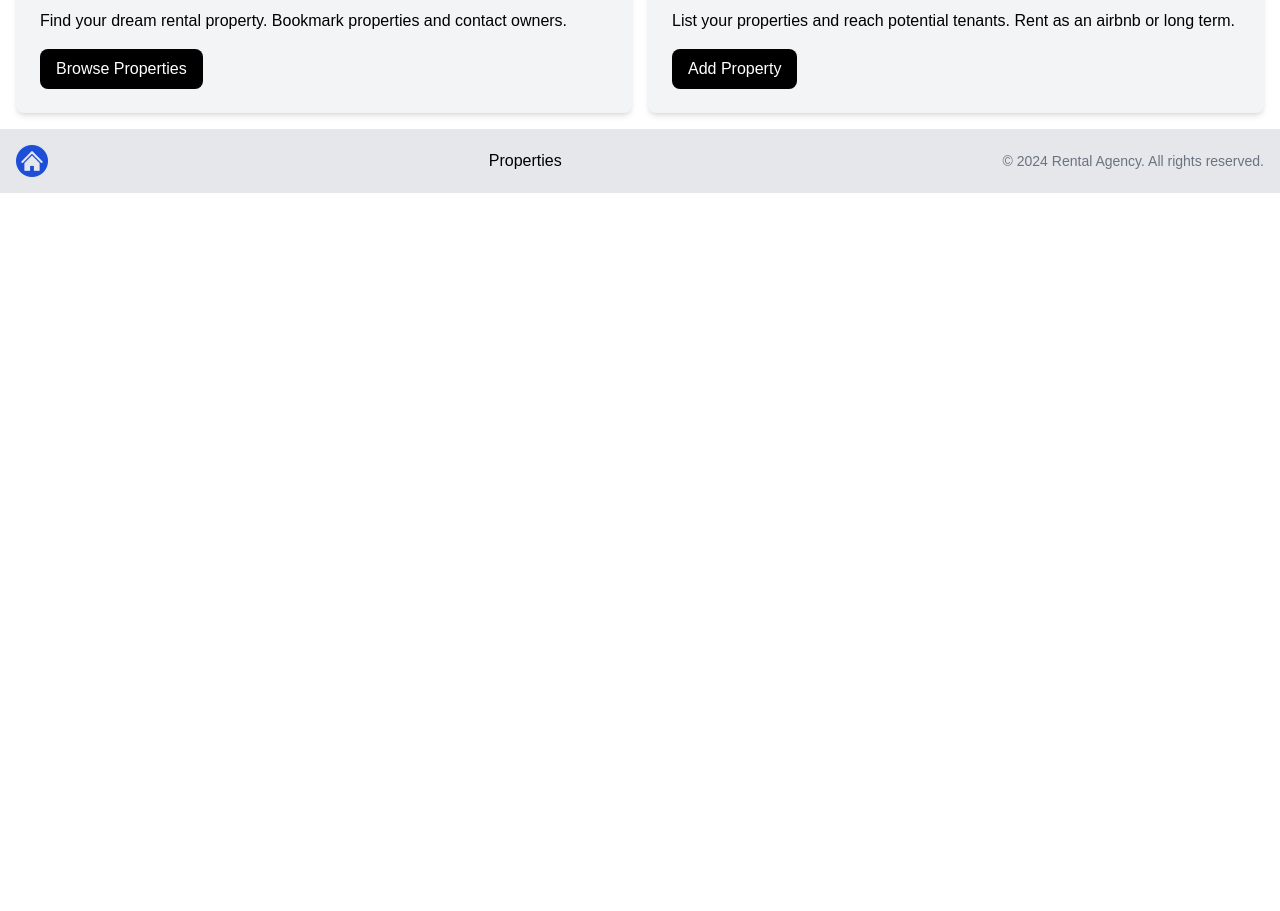
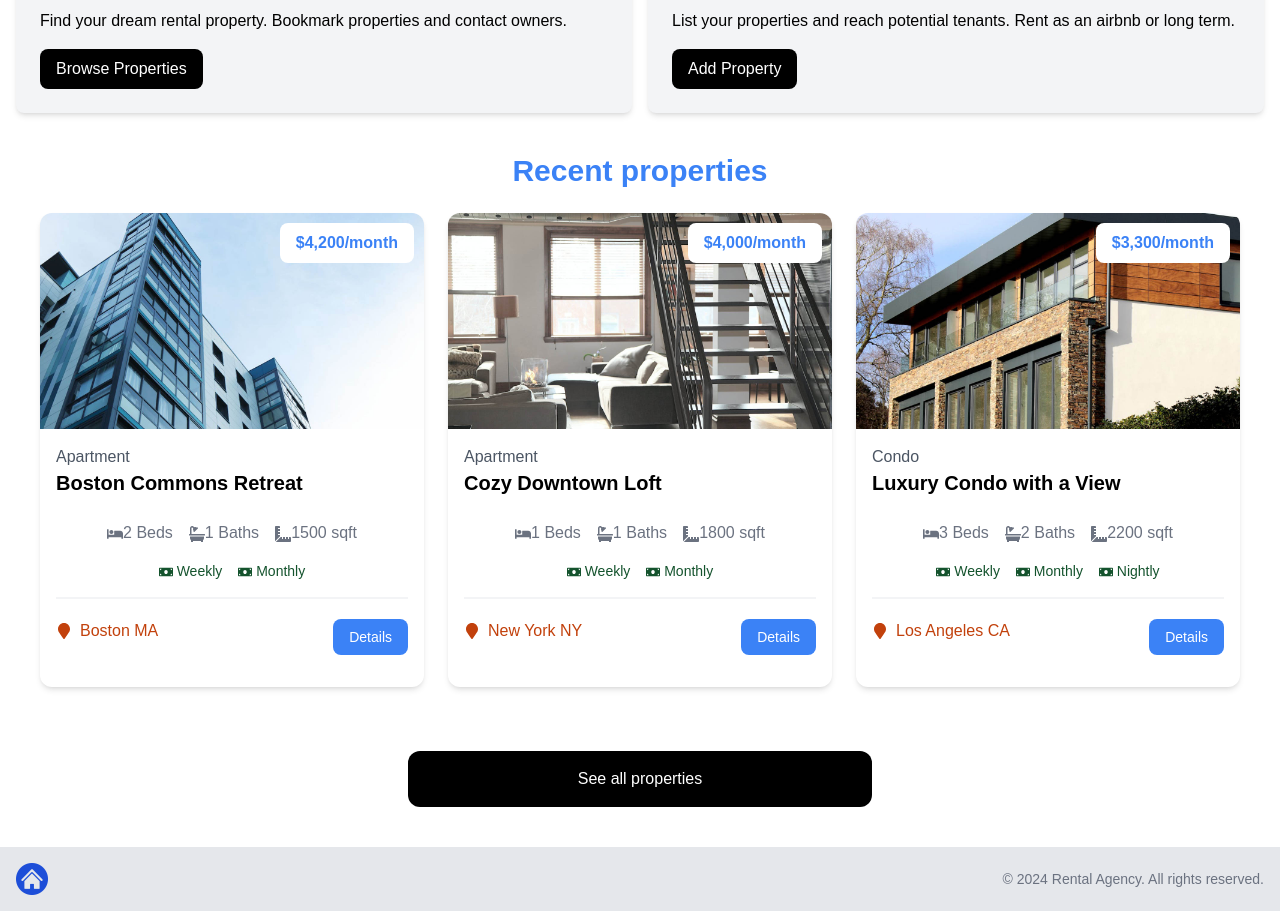
Before and after one commit to MajaMarkiewicz/rental-agency-next, a Next.js app: page / in a window 1280 px wide. Shown: the part 508-1419 px from the top of the page. Before the commit the page ends 800 px from the top, so only its background shows below. Built offline with nearby package versions, Linux system fonts and the light colour scheme.

Commit message:
feat: home properties

```diff
--- a/app/components/Footer.tsx
+++ b/app/components/Footer.tsx
@@ -14,13 +14,6 @@
           <div className="mb-4 md:mb-0">
             <Image src={logo} alt="Logo" className="h-8 w-auto" />
           </div>
-          <div
-            className="flex flex-wrap justify-center md:justify-start mb-4 md:mb-0"
-          >
-            <ul className="flex space-x-4">
-              <li><Link href="/properties">Properties</Link></li>
-            </ul>
-          </div>
           <div>
             <p className="text-sm text-gray-500 mt-2 md:mt-0">
               &copy; {currentYear} Rental Agency. All rights reserved.
@@ -29,7 +22,6 @@
         </div>
       </footer>
     )
-
 }
 
 export default Footer
--- /dev/null
+++ b/app/components/HomeProperties.tsx
@@ -0,0 +1,31 @@
+import properties from '@/properties.json'
+import PropertyCard from './PropertyCard'
+import Link from 'next/link'
+
+const HomeProperties: React.FC = () => {
+    const recentProperties = properties.slice(0, 3)
+    return (
+        <>
+            <section className="px-4 px-6">
+                <div className='container-xl lg:container m-auto px-4 py-6'>
+                    <h2 className="text-3xl font-bold text-blue-500 mb-6 text-center">Recent properties</h2>
+                    {properties.length === 0
+                        ? (<p>No properties found</p>)
+                        : (<div className='grid grid-cols-1 md:grid-cols-3 gap-6'>
+                                {recentProperties.map((property) => <PropertyCard key={property._id} property={property}/>)}
+                            </div>)
+                    }
+                </div>
+            </section>
+
+            <section className='m-auto max-w-lg my-10 px-6'>
+                <Link href='properties' className='block bg-black hover:bg-gray-700 text-white text-center py-4 px-6 rounded-xl'>
+                    See all properties
+                </Link>
+            </section>
+        </>
+
+    )
+}
+
+export default HomeProperties
--- a/app/page.tsx
+++ b/app/page.tsx
@@ -1,11 +1,13 @@
 import InfoBoxWrapper from "./components/InfoBoxWrapper"
 import Hero from "./components/Hero"
+import HomeProperties from './components/HomeProperties'
 
 const Home = () => {
   return (
     <>
       <Hero />
       <InfoBoxWrapper />
+      <HomeProperties />
     </>
   )
 }
```
